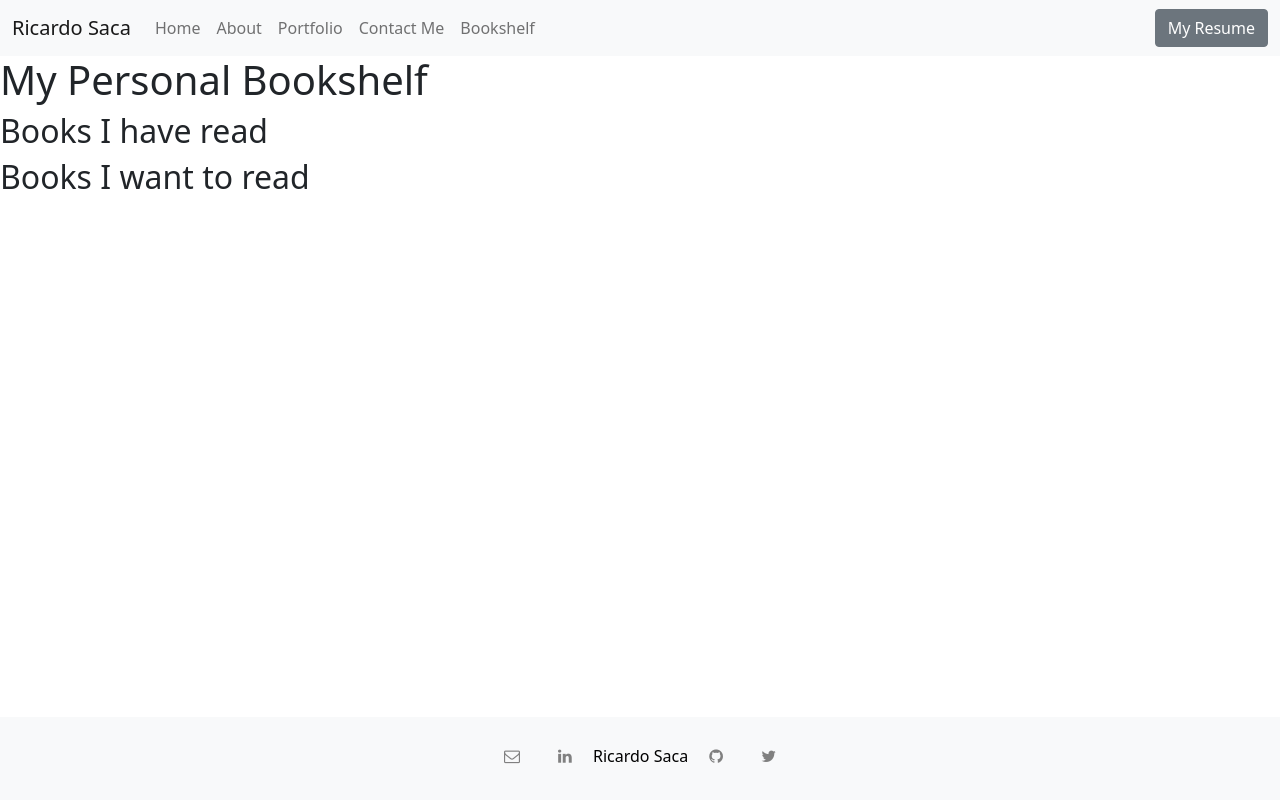
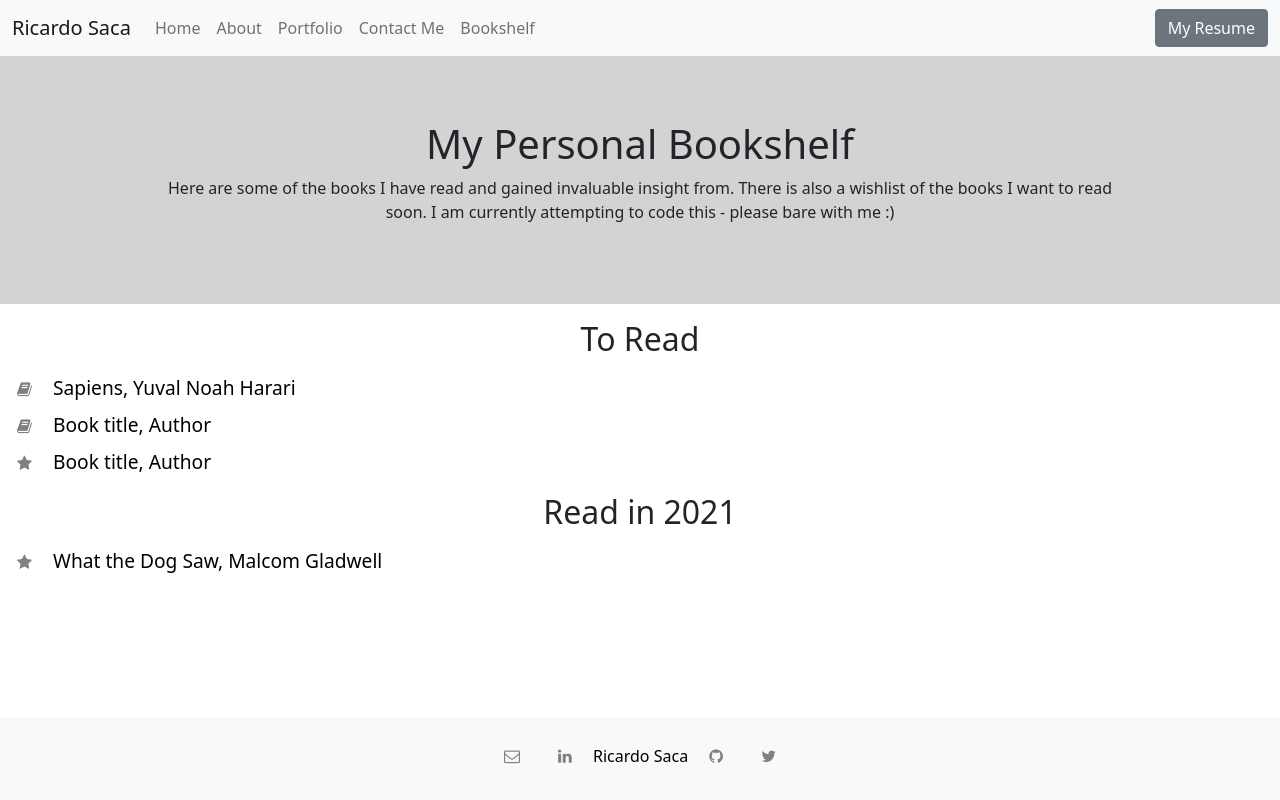
Before and after one commit to RicardoSaca/website, a Flask app: page /bookshelf in a window 1280 px wide. Run offline with Flask 2, Linux system fonts and the light colour scheme; parts of the project's set-up code (start-up, migrations or seed data) failed here and were passed over.

Commit message:
added comingsoon to unfished sections

```diff
--- a/app.py
+++ b/app.py
@@ -46,7 +46,7 @@ def home():
 
 @app.route('/about')
 def about():
-    return render_template("about.html")
+    return render_template("comingsoon.html")
 
 @app.route('/contactme', methods=['GET','POST'])
 def contact():
@@ -77,7 +77,7 @@ def contact():
 
 @app.route('/portfolio')
 def portfolio():
-    return render_template("portfolio.html")
+    return render_template("comingsoon.html")
 
 @app.route('/bookshelf')
 def bookshelf():
--- a/static/style.css
+++ b/static/style.css
@@ -125,7 +125,6 @@ Contact
 .flash {
     background-color: #FBB0B0;
     padding: 10px;
-    width: 400px;
 }
 
 /*
--- a/templates/bookshelf.html
+++ b/templates/bookshelf.html
@@ -3,14 +3,54 @@
 {% block title %} About {% endblock %}
 
 {% block content %}
-<div class="content">
-
-    <h1>My Personal Bookshelf</h1>
-
-    <h2>Books I have read</h2>
-
-    <h2>Books I want to read</h2>
+<div class="row justify-content-center bio">
+    <div class="col-sm-10 text-center">
+        <h1>My Personal Bookshelf</h1>
+        <p>
+            Here are some of the books I have read and gained invaluable insight from.
+            There is also a wishlist of the books I want to read soon.
+            I am currently attempting to code this - please bare with me :)
+        </p>
+    </div>
+</div>
+<div class="row justify-content-left mt-3">
+    <div class="col-sm-12 text-center">
+        <h2>To Read</h2>
+    </div>
+    <ul class="list">
+        <li class="item">
+            <div>
+                <i class="fa fa-book" aria-hidden="true"></i>
+                <span class="title">Sapiens, Yuval Noah Harari</span>
+            </div>
+        </li>
+        <li class="item">
+            <div>
+                <i class="fa fa-book" aria-hidden="true"></i>
+                <span class="title">Book title, Author</span>
+            </div>
+        </li>
+        <li class="item">
+            <div>
+                <i  class="fa fa-star" aria-hidden="true"></i>
+                <span class="title">Book title, Author</span>
+            </div>
+        </li>
+    </ul>
 
 </div>
+<div class="row justify-content-center">
+    <div class="col-sm-12 text-center">
+        <h2>Read in 2021</h2>
+    </div>
+    <ul class="list">
+        <li class="item">
+            <div>
+                <i class="fa fa-star" aria-hidden="true"></i>
+                <span class="title">What the Dog Saw, Malcom Gladwell</span>
+            </div>
+        </li>
+    </ul>
 
+</div>
 {% endblock %}
--- a/templates/comingsoon.html
+++ b/templates/comingsoon.html
@@ -3,7 +3,7 @@
 {% block title %} Coming soon {% endblock %}
 
 {% block content %}
-    <div class="row justify-content-center mt-5">
+    <div class="row justify-content-center bio">
         <div class="col-sm-6  text-center align-self-center">
             <h1> Sorry for the inconvenience I am still working to finish this section or project</h1>
             <h3> Back to <a href="{{ url_for('home') }}">Home</a></h3>
```
